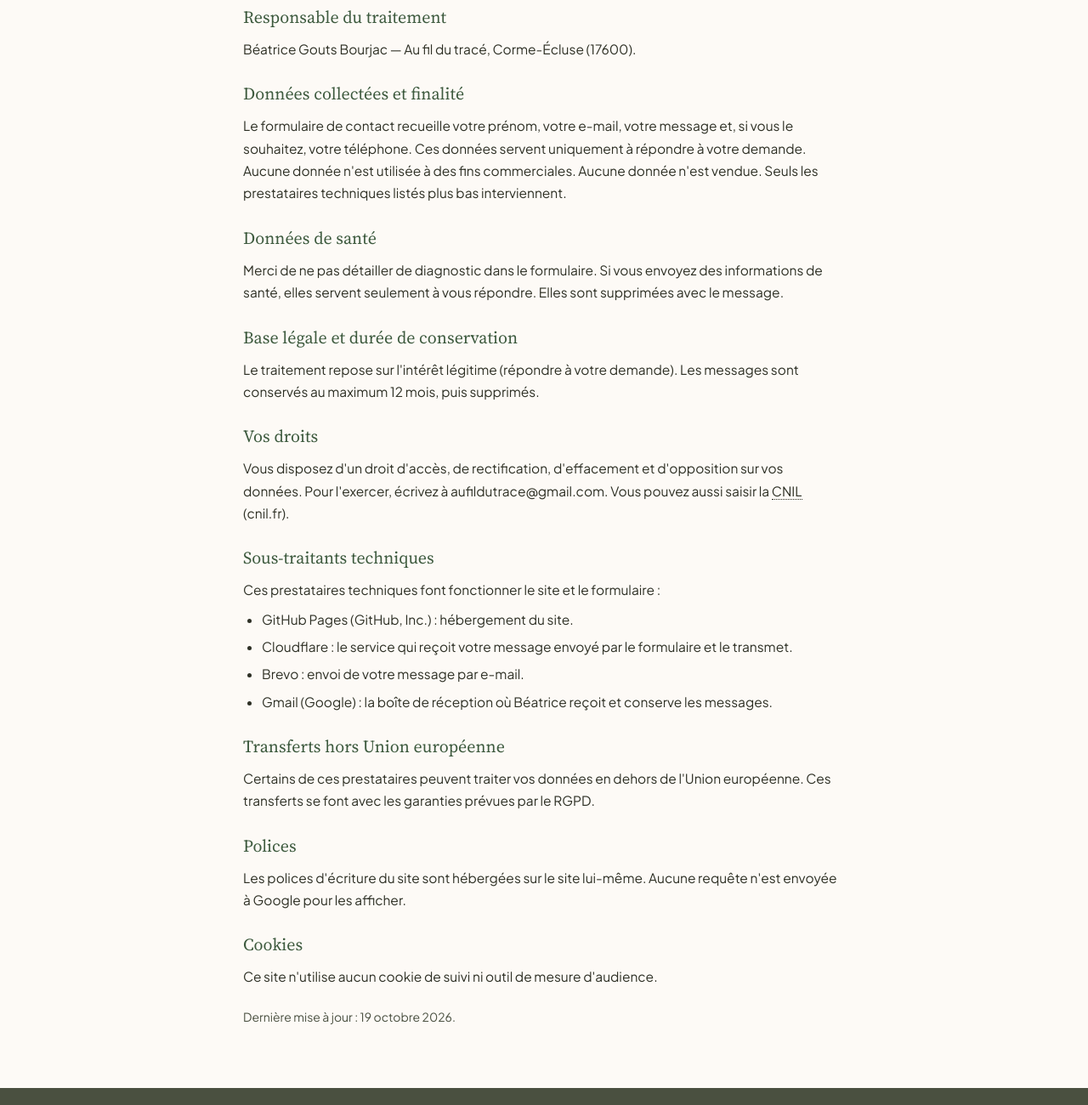
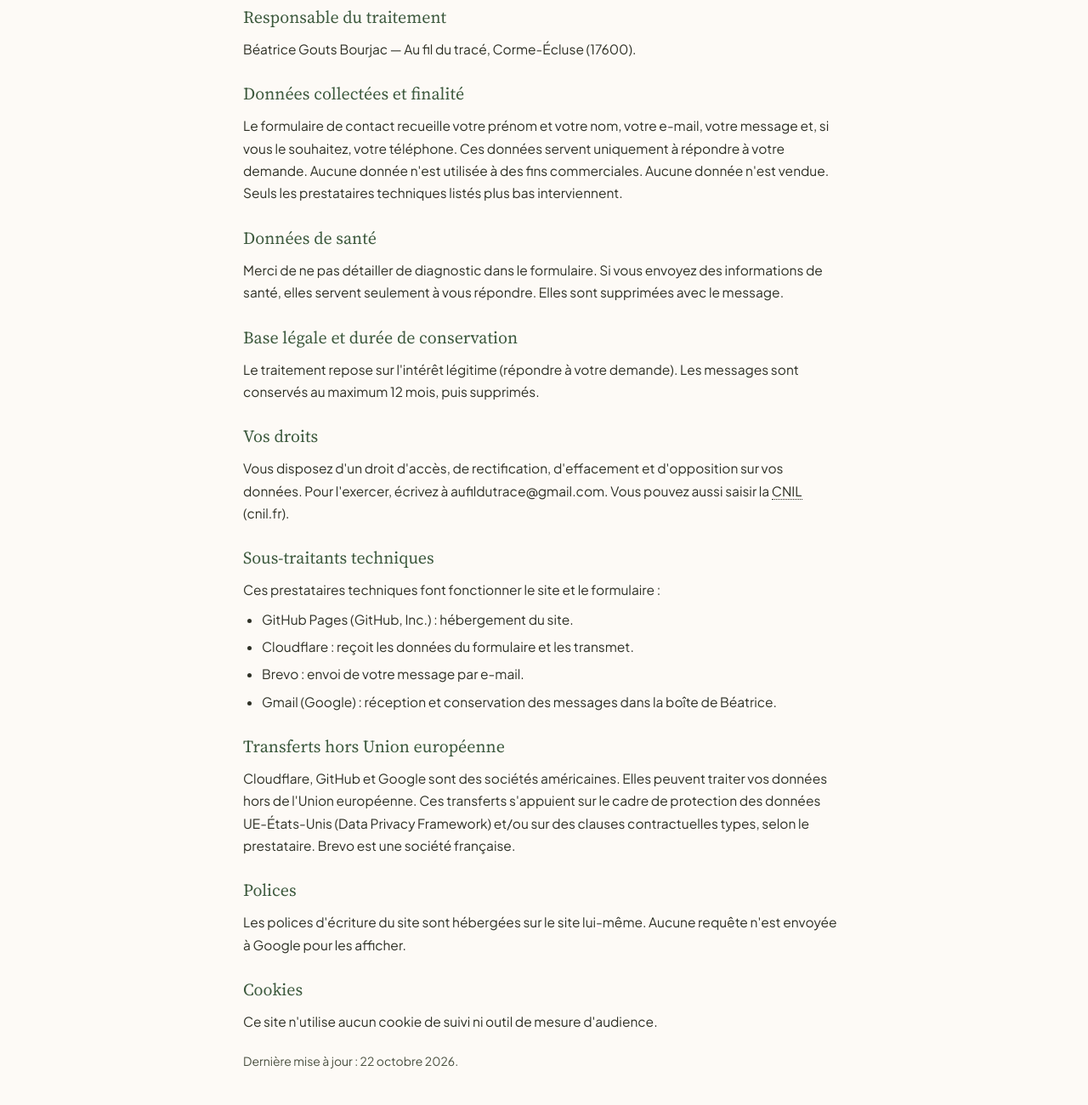
Before and after one commit to CARYON-studio/aufildutrace.fr, a plain HTML site: page politique-de-confidentialite/index.html in a window 1280 px wide. Shown: the part 240-1540 px from the top of the page at 85% size. Drawn offline with Linux system fonts and the light colour scheme.

Commit message:
Politique de confidentialité : prestataires du trajet réel, transferts hors UE précisés, prénom et nom, mise à jour du 22 octobre 2026
Co-Authored-By: Claude Opus 5.5 <noreply@anthropic.com>
Claude-Session: https://claude.ai/code/session_014L3674tF5UjEK2GcMihZUs

```diff
--- a/politique-de-confidentialite/index.html
+++ b/politique-de-confidentialite/index.html
@@ -237,15 +237,15 @@ input[aria-invalid="true"],textarea[aria-invalid="true"]{border-color:var(--erre
     <h1 style="font-family:'Source Serif 4',serif;font-weight:400;color:var(--olive);font-size:clamp(28px,4vw,40px);margin-bottom:30px">Politique de confidentialité</h1>
     <div style="display:flex;flex-direction:column;gap:22px;font-size:15.5px;color:var(--corps)">
       <div><h2 style="font-family:'Source Serif 4',serif;font-weight:400;color:var(--olive);font-size:20px;margin-bottom:8px">Responsable du traitement</h2><p>Béatrice Gouts Bourjac — Au fil du tracé, Corme-Écluse (17600).</p></div>
-      <div><h2 style="font-family:'Source Serif 4',serif;font-weight:400;color:var(--olive);font-size:20px;margin-bottom:8px">Données collectées et finalité</h2><p>Le formulaire de contact recueille votre prénom, votre e-mail, votre message et, si vous le souhaitez, votre téléphone. Ces données servent uniquement à répondre à votre demande. Aucune donnée n'est utilisée à des fins commerciales. Aucune donnée n'est vendue. Seuls les prestataires techniques listés plus bas interviennent.</p></div>
+      <div><h2 style="font-family:'Source Serif 4',serif;font-weight:400;color:var(--olive);font-size:20px;margin-bottom:8px">Données collectées et finalité</h2><p>Le formulaire de contact recueille votre prénom et votre nom, votre e-mail, votre message et, si vous le souhaitez, votre téléphone. Ces données servent uniquement à répondre à votre demande. Aucune donnée n'est utilisée à des fins commerciales. Aucune donnée n'est vendue. Seuls les prestataires techniques listés plus bas interviennent.</p></div>
       <div><h2 style="font-family:'Source Serif 4',serif;font-weight:400;color:var(--olive);font-size:20px;margin-bottom:8px">Données de santé</h2><p>Merci de ne pas détailler de diagnostic dans le formulaire. Si vous envoyez des informations de santé, elles servent seulement à vous répondre. Elles sont supprimées avec le message.</p></div>
       <div><h2 style="font-family:'Source Serif 4',serif;font-weight:400;color:var(--olive);font-size:20px;margin-bottom:8px">Base légale et durée de conservation</h2><p>Le traitement repose sur l'intérêt légitime (répondre à votre demande). Les messages sont conservés au maximum 12 mois, puis supprimés.</p></div>
       <div><h2 style="font-family:'Source Serif 4',serif;font-weight:400;color:var(--olive);font-size:20px;margin-bottom:8px">Vos droits</h2><p>Vous disposez d'un droit d'accès, de rectification, d'effacement et d'opposition sur vos données. Pour l'exercer, écrivez à aufildutrace@gmail.com. Vous pouvez aussi saisir la <abbr title="Commission Nationale de l'Informatique et des Libertés">CNIL</abbr> (cnil.fr).</p></div>
-      <div><h2 style="font-family:'Source Serif 4',serif;font-weight:400;color:var(--olive);font-size:20px;margin-bottom:8px">Sous-traitants techniques</h2><p>Ces prestataires techniques font fonctionner le site et le formulaire :</p><ul style="padding-left:22px;margin-top:8px;display:flex;flex-direction:column;gap:6px"><li>GitHub Pages (GitHub, Inc.) : hébergement du site.</li><li>Cloudflare : le service qui reçoit votre message envoyé par le formulaire et le transmet.</li><li>Brevo : envoi de votre message par e-mail.</li><li>Gmail (Google) : la boîte de réception où Béatrice reçoit et conserve les messages.</li></ul></div>
-      <div><h2 style="font-family:'Source Serif 4',serif;font-weight:400;color:var(--olive);font-size:20px;margin-bottom:8px">Transferts hors Union européenne</h2><p>Certains de ces prestataires peuvent traiter vos données en dehors de l'Union européenne. Ces transferts se font avec les garanties prévues par le RGPD.</p></div>
+      <div><h2 style="font-family:'Source Serif 4',serif;font-weight:400;color:var(--olive);font-size:20px;margin-bottom:8px">Sous-traitants techniques</h2><p>Ces prestataires techniques font fonctionner le site et le formulaire :</p><ul style="padding-left:22px;margin-top:8px;display:flex;flex-direction:column;gap:6px"><li>GitHub Pages (GitHub, Inc.) : hébergement du site.</li><li>Cloudflare : reçoit les données du formulaire et les transmet.</li><li>Brevo : envoi de votre message par e-mail.</li><li>Gmail (Google) : réception et conservation des messages dans la boîte de Béatrice.</li></ul></div>
+      <div><h2 style="font-family:'Source Serif 4',serif;font-weight:400;color:var(--olive);font-size:20px;margin-bottom:8px">Transferts hors Union européenne</h2><p>Cloudflare, GitHub et Google sont des sociétés américaines. Elles peuvent traiter vos données hors de l'Union européenne. Ces transferts s'appuient sur le cadre de protection des données UE-États-Unis (Data Privacy Framework) et/ou sur des clauses contractuelles types, selon le prestataire. Brevo est une société française.</p></div>
       <div><h2 style="font-family:'Source Serif 4',serif;font-weight:400;color:var(--olive);font-size:20px;margin-bottom:8px">Polices</h2><p>Les polices d'écriture du site sont hébergées sur le site lui-même. Aucune requête n'est envoyée à Google pour les afficher.</p></div>
       <div><h2 style="font-family:'Source Serif 4',serif;font-weight:400;color:var(--olive);font-size:20px;margin-bottom:8px">Cookies</h2><p>Ce site n'utilise aucun cookie de suivi ni outil de mesure d'audience.</p></div>
-      <p style="font-size:14px;color:var(--second)">Dernière mise à jour : 19 octobre 2026.</p>
+      <p style="font-size:14px;color:var(--second)">Dernière mise à jour : 22 octobre 2026.</p>
     </div>
   </div>
 
```
Also changed, not shown: build/template.html (+4 -4 lines), 1 other file.
